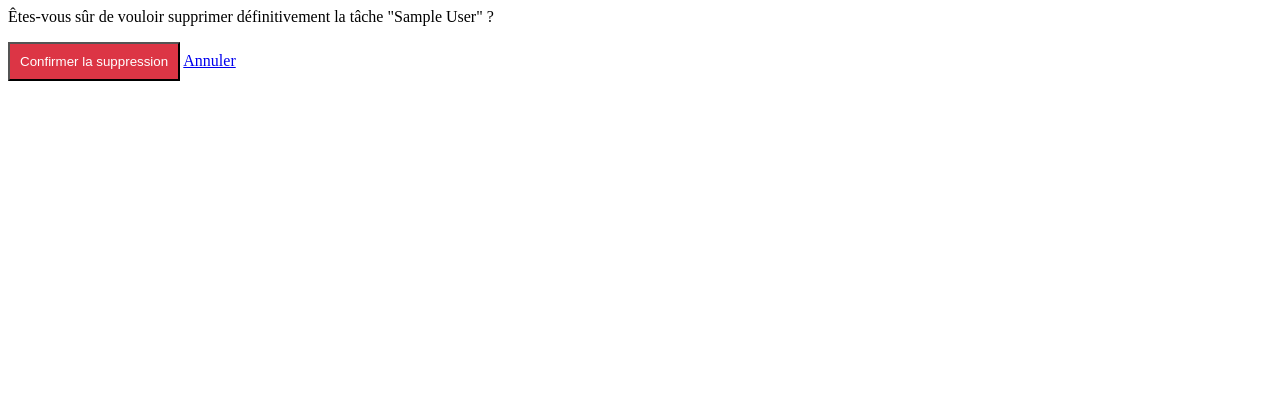
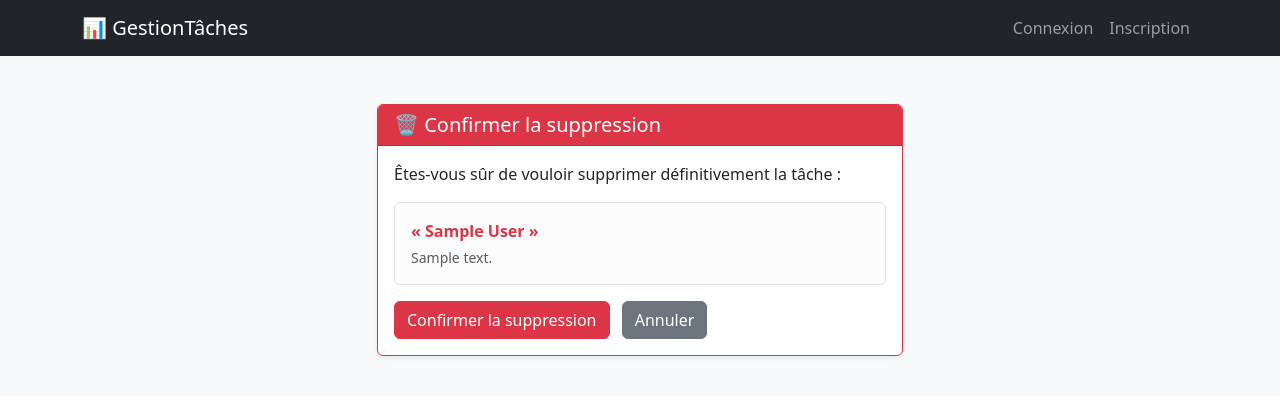
Before and after one commit to marielouisembissinesarr-prog/gestion_taches, a Django app: template templates/projects/tache_confirm_delete.html in a window 1280 px wide. Shown: the top 396 px of the page. Run offline with Django 5.2, Linux system fonts and the light colour scheme; the template is opened without the code that fills it: values that come from a table or form of the project are taken from there, others are empty; tables that the repository leaves empty hold one stand-in row (values such as "Sample post").

Commit message:
Mise a jour du design de confirmation de suppression

```diff
--- a/templates/projects/tache_confirm_delete.html
+++ b/templates/projects/tache_confirm_delete.html
@@ -1,5 +1,28 @@
-<form method="post">{% csrf_token %}
-    <p>Êtes-vous sûr de vouloir supprimer définitivement la tâche "{{ tache.titre }}" ?</p>
-    <button type="submit" style="background:#dc3545; color:white; padding:10px;">Confirmer la suppression</button>
-    <a href="{% url 'projet_detail' tache.projet.id %}">Annuler</a>
-</form>
+{% extends 'base.html' %}
+
+{% block title %}Supprimer la tâche{% endblock %}
+
+{% block content %}
+<div class="container mt-5" style="max-width: 550px;">
+    <div class="card border-danger shadow-sm">
+        <div class="card-header bg-danger text-white">
+            <h5 class="mb-0">🗑️ Confirmer la suppression</h5>
+        </div>
+        <div class="card-body">
+            <p>Êtes-vous sûr de vouloir supprimer définitivement la tâche :</p>
+            <div class="alert alert-light border">
+                <strong class="text-danger">« {{ tache.titre }} »</strong>
+                {% if tache.description %}
+                    <p class="mb-0 text-muted small mt-1">{{ tache.description }}</p>
+                {% endif %}
+            </div>
+
+            <form method="POST" class="mt-3">
+                {% csrf_token %}
+                <button type="submit" class="btn btn-danger">Confirmer la suppression</button>
+                <a href="{% url 'projet_detail' tache.projet.id %}" class="btn btn-secondary ms-2">Annuler</a>
+            </form>
+        </div>
+    </div>
+</div>
+{% endblock %}
```
Also changed, not shown: projects/views.py (+12 -6 lines).
